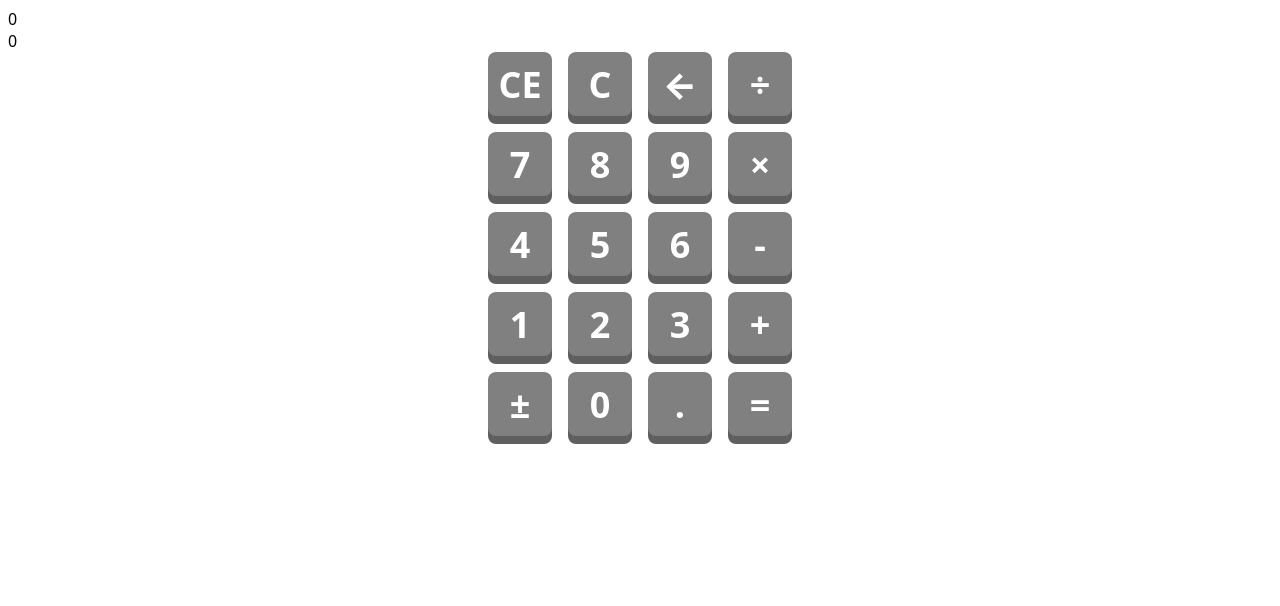
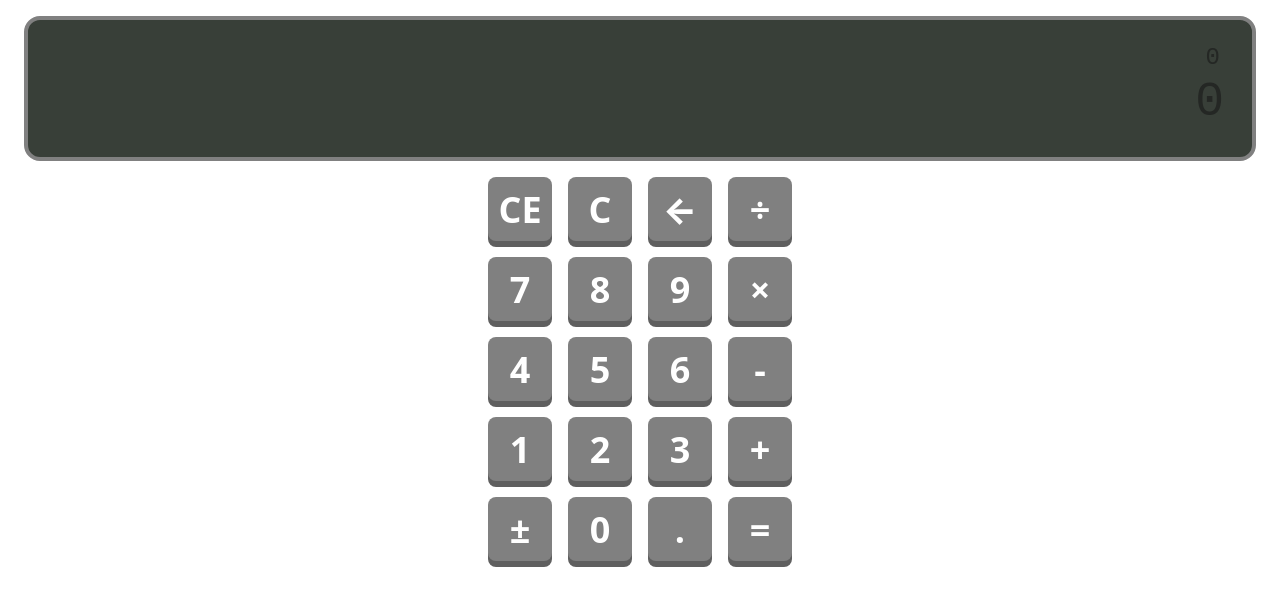
Before and after one commit to tnikFi/pocket-calculator, a plain HTML site: page index.html in a window 1280 px wide. Drawn offline with Linux system fonts and the light colour scheme.

Commit message:
Added display style rules

```diff
--- a/style.css
+++ b/style.css
@@ -1,5 +1,34 @@
 body {
     font-family: system-ui, -apple-system, BlinkMacSystemFont, 'Segoe UI', Roboto, Oxygen, Ubuntu, Cantarell, 'Open Sans', 'Helvetica Neue', sans-serif;
+}
+
+
+/* Display styling */
+
+.display {
+    background-color: #383f38;
+    border-radius: 16px;
+    border: 4px solid gray;
+    font-family: monospace;
+    padding: 1em 1em;
+    font-size: 24px;
+    color: #242724;
+    margin: 16px;
+}
+
+.backlight {
+    background-color: #366b36;
+}
+
+.top-row {
+    text-align: right;
+    margin-right: 0.5rem;
+}
+
+.input-row {
+    padding: 4px;
+    font-size: 48px;
+    text-align: right;
 }
 
 
@@ -19,7 +48,7 @@ body {
     font-weight: 800;
     color: white;
     border-radius: 8px;
-    box-shadow: 0 8px #5f5f5f;
+    box-shadow: 0 6px #5f5f5f;
     background-color: #808080;
     display: flex;
     justify-content: center;
@@ -32,7 +61,7 @@ body {
 }
 
 .pressed {
-    margin-top: 8px;
-    margin-bottom: -8px;
+    margin-top: 6px;
+    margin-bottom: -6px;
     box-shadow: 0 0px #5f5f5f;
 }
```
